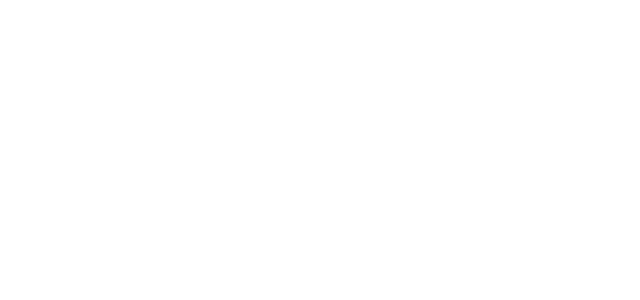
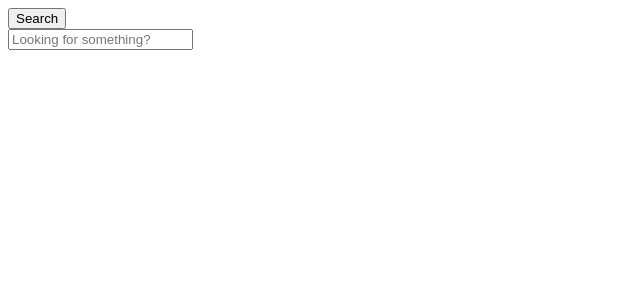
Before and after one commit to mehdi80/learninig-react-challenges, a React (Vite) app: page / in a window 1280 px wide. Shown: the top 300 px of the page, without its empty margins (0-640 px from the left). Built offline with nearby package versions, Linux system fonts and the light colour scheme.

Commit message:
finish task3

```diff
--- a/src/App.tsx
+++ b/src/App.tsx
@@ -1,7 +1,30 @@
+import React from "react";
+
+export function Page() {
+  const ref = React.useRef<HTMLInputElement>(null);
+
+  function handleClick() {
+    if (ref.current) {
+      ref.current.focus();
+    }
+  }
+
+  return (
+    <>
+      <nav>
+        <button onClick={handleClick}>Search</button>
+      </nav>
+      <input
+        ref={ref}
+        placeholder="Looking for something?"
+      />
+    </>
+  );
+}
 
 function App() {
   return <>
-
+    <Page />
   </>
 }
 
```
